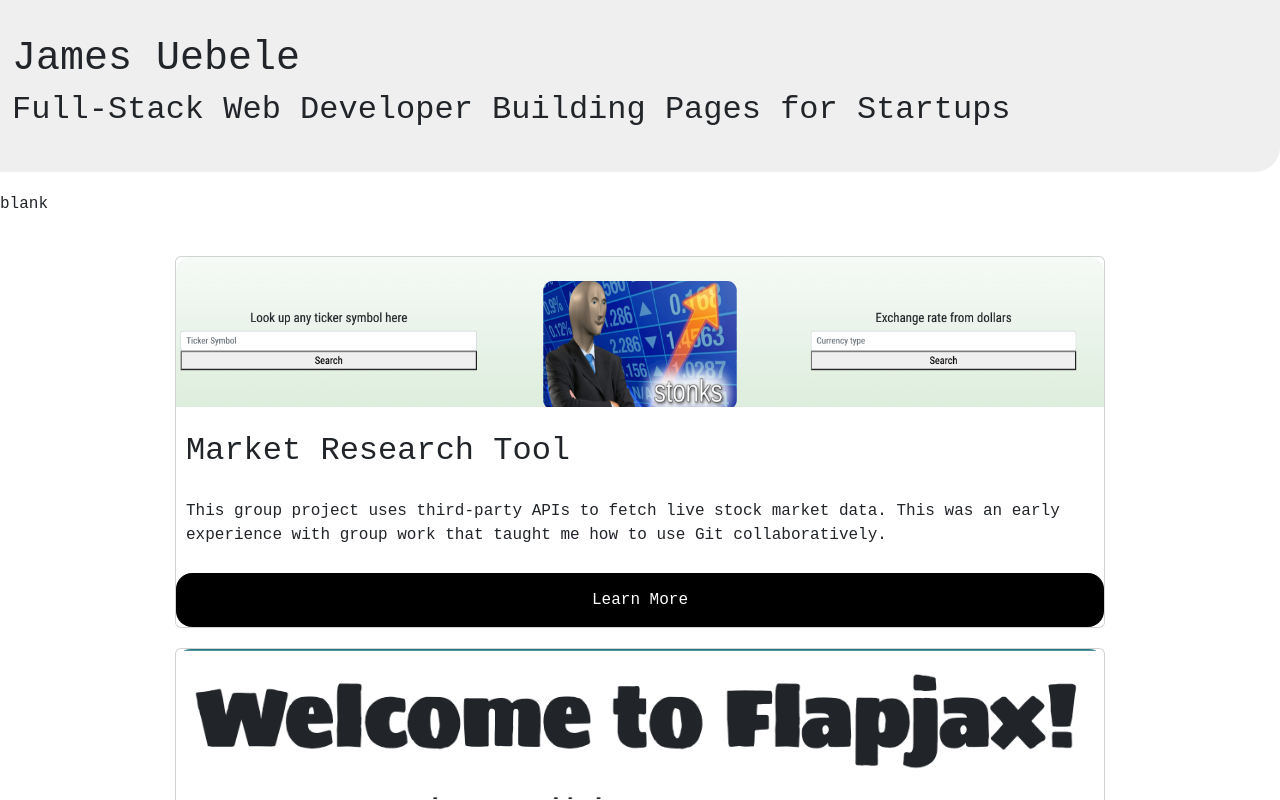
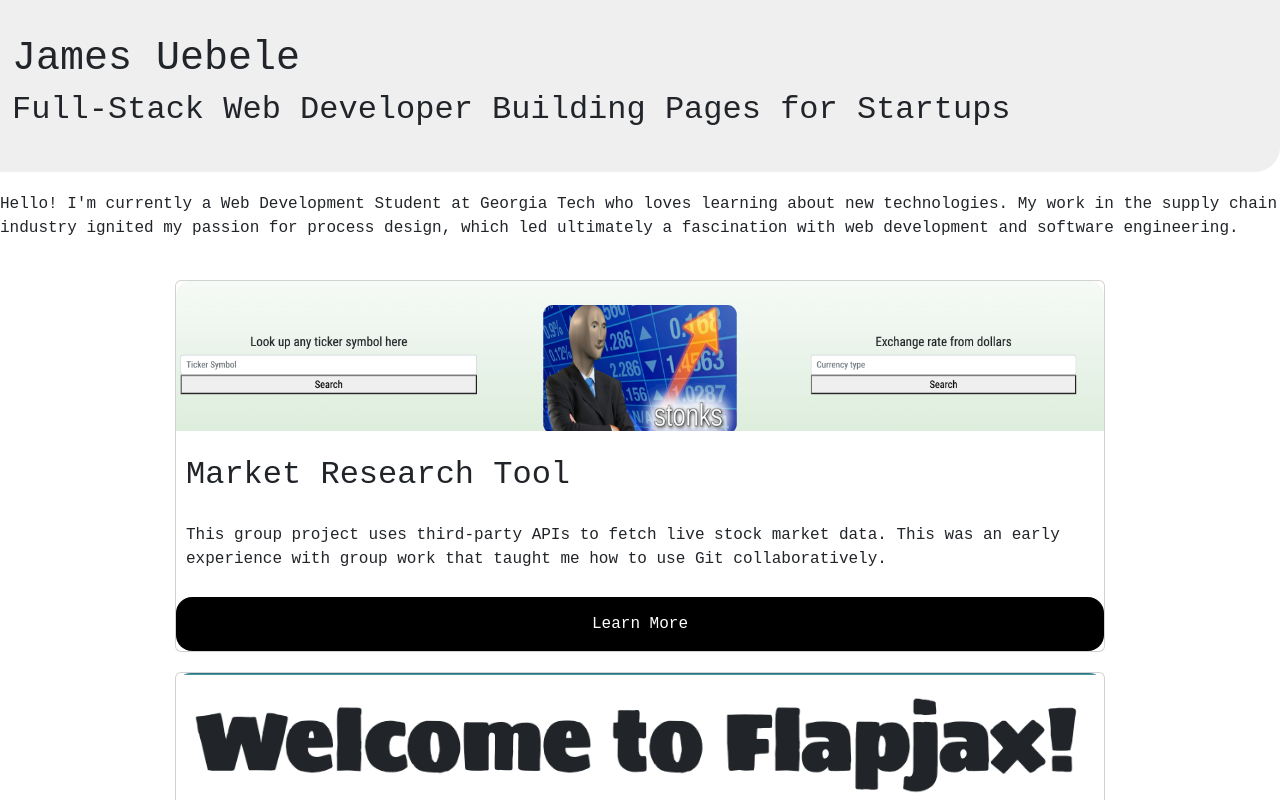
Before and after one commit to Juebele/SPA_Portfolio, a React (Create React App) app: page / in a window 1280 px wide. Shown: the top 800 px of the page. Built offline with nearby package versions, Linux system fonts and the light colour scheme.

Commit message:
added about section

```diff
--- a/src/components/About.js
+++ b/src/components/About.js
@@ -5,11 +5,11 @@ function About(props) {
 
     return (
         <div class="about">
-            <div class="headshot">
+            <div class="headshot"></div>
+            <div class="about-text">Hello! I'm currently a Web Development Student at Georgia Tech who loves learning about new technologies. My work in the supply chain industry ignited my passion for process design, which led ultimately a fascination with web development and software engineering.</div>
 
-            </div>
-            <div class="about-text">blank</div>
         </div>
+
     );
 }
 
```
